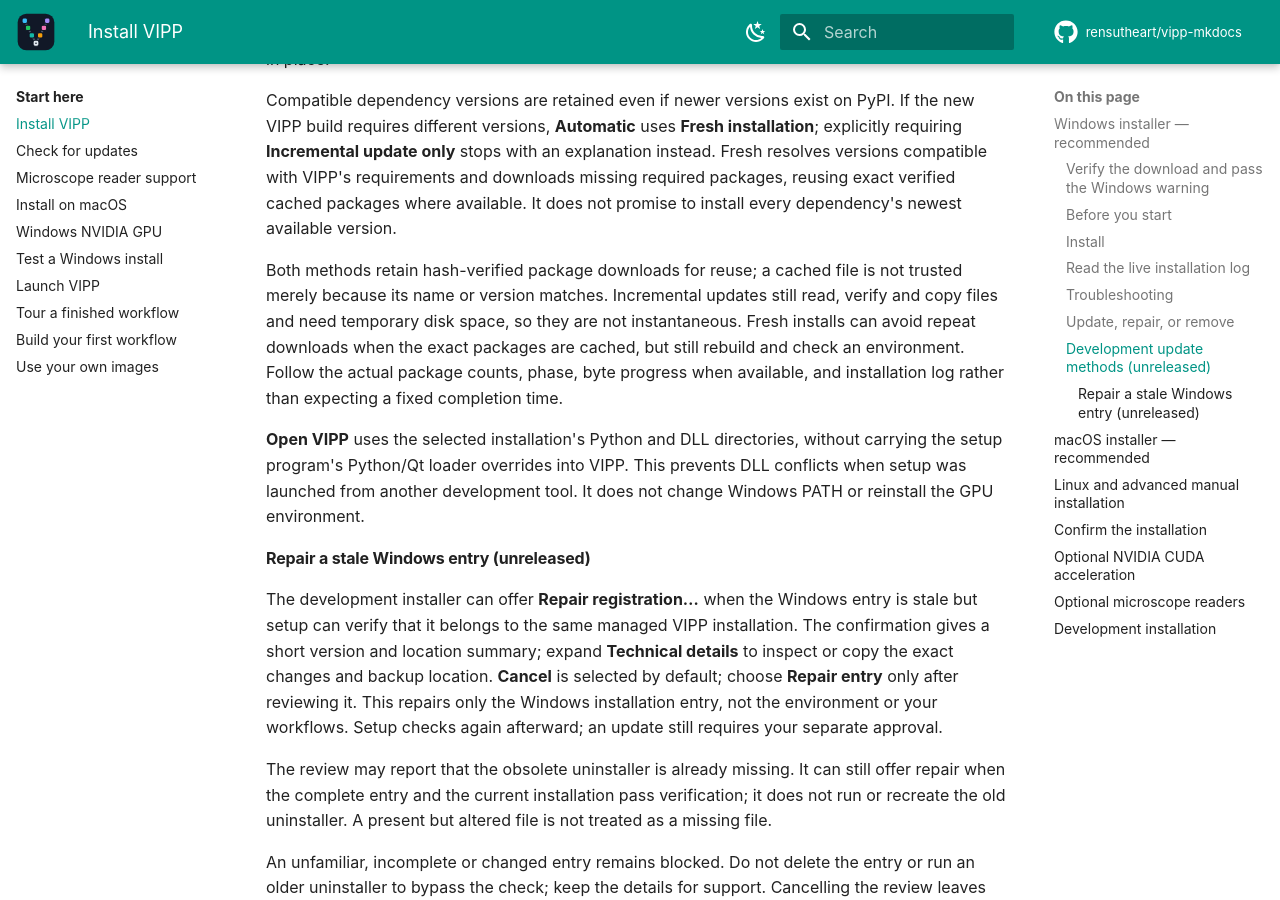
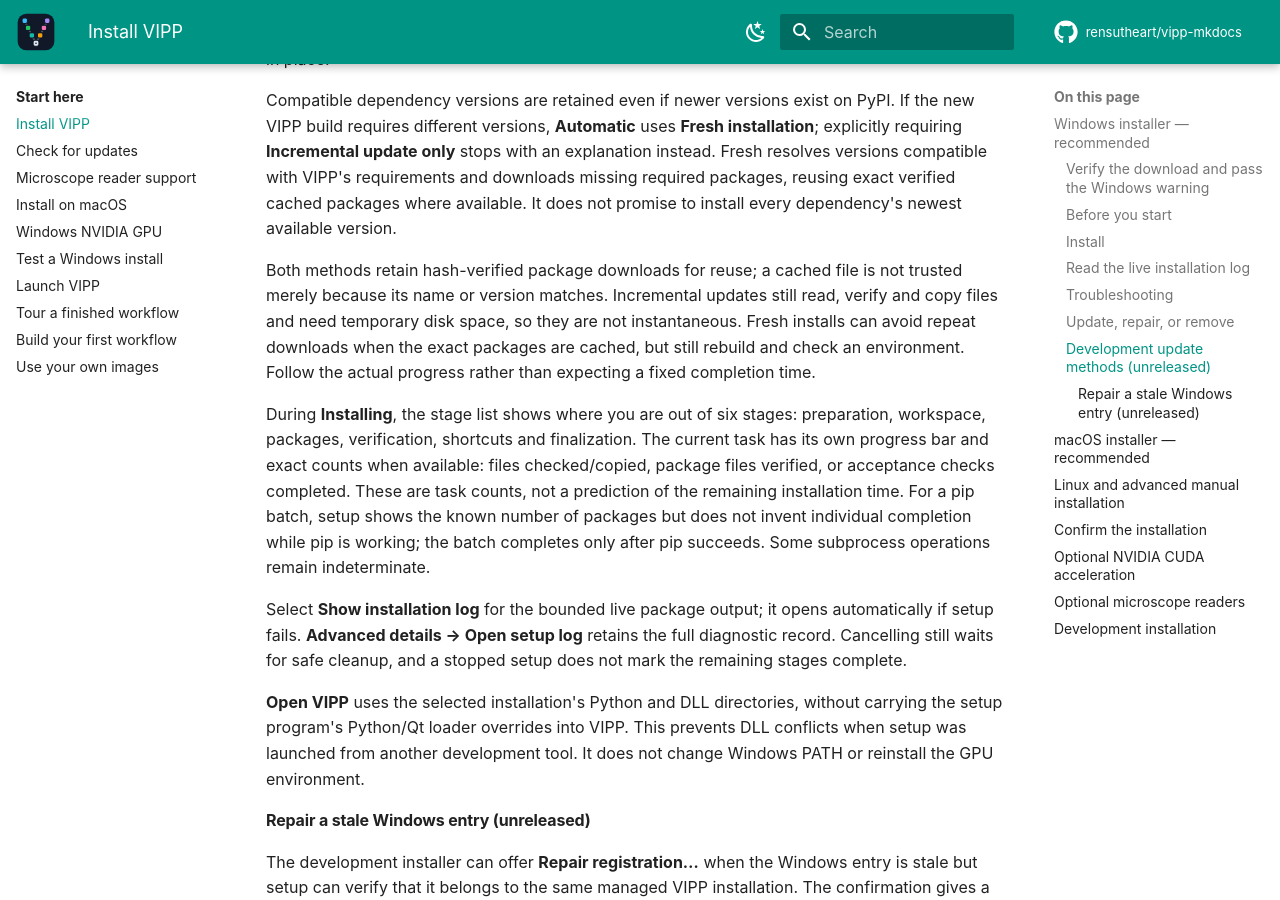
Before and after one commit to rensutheart/vipp-mkdocs, an MkDocs documentation site: the page built from docs/getting-started/installation.md, in a window 1280 px wide and 900 px high, scrolled down 5733 px. Built offline with MkDocs 1.6.1 and Material for MkDocs 9.7.7, drawn with Linux system fonts in a browser that asks for light colours; plug-ins that fetch from the network failed and are left out; comment, search, counter and statistics services are not loaded; the version menu is left out; some of the changed text lies outside the part shown.

Commit message:
docs: explain measured development installer progress

```diff
--- a/docs/getting-started/installation.md
+++ b/docs/getting-started/installation.md
@@ -260,8 +260,21 @@ not trusted merely because its name or version matches. Incremental updates
 still read, verify and copy files and need temporary disk space, so they are
 not instantaneous. Fresh installs can avoid repeat downloads when the exact
 packages are cached, but still rebuild and check an environment. Follow the
-actual package counts, phase, byte progress when available, and installation
-log rather than expecting a fixed completion time.
+actual progress rather than expecting a fixed completion time.
+
+During **Installing**, the stage list shows where you are out of six stages:
+preparation, workspace, packages, verification, shortcuts and finalization.
+The current task has its own progress bar and exact counts when available:
+files checked/copied, package files verified, or acceptance checks completed.
+These are task counts, not a prediction of the remaining installation time.
+For a pip batch, setup shows the known number of packages but does not invent
+individual completion while pip is working; the batch completes only after
+pip succeeds. Some subprocess operations remain indeterminate.
+
+Select **Show installation log** for the bounded live package output; it opens
+automatically if setup fails. **Advanced details → Open setup log** retains
+the full diagnostic record. Cancelling still waits for safe cleanup, and a
+stopped setup does not mark the remaining stages complete.
 
 **Open VIPP** uses the selected installation's Python and DLL directories,
 without carrying the setup program's Python/Qt loader overrides into VIPP.
```
Also changed, not shown: other parts of docs/getting-started/installation.md (+1 -1 lines), docs/getting-started/windows-cuda.md (+1 -1 lines).
